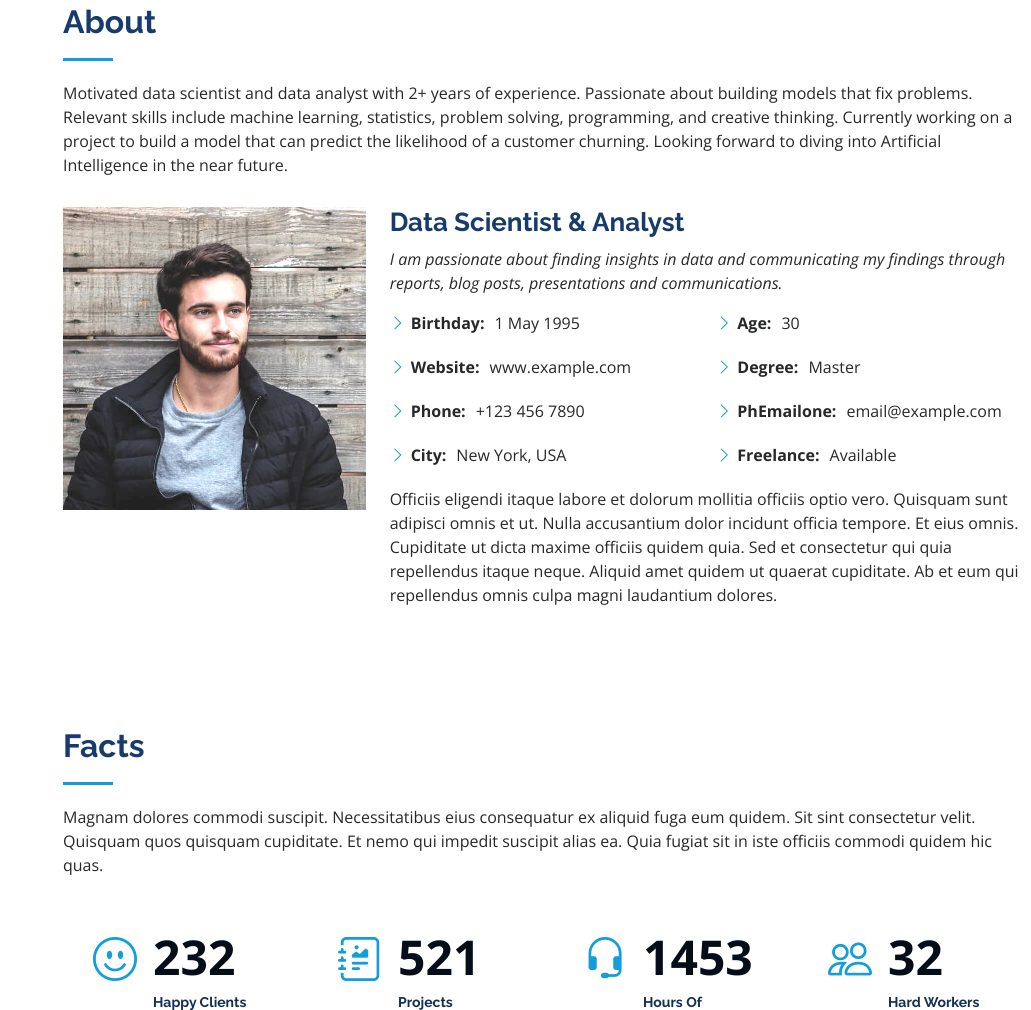
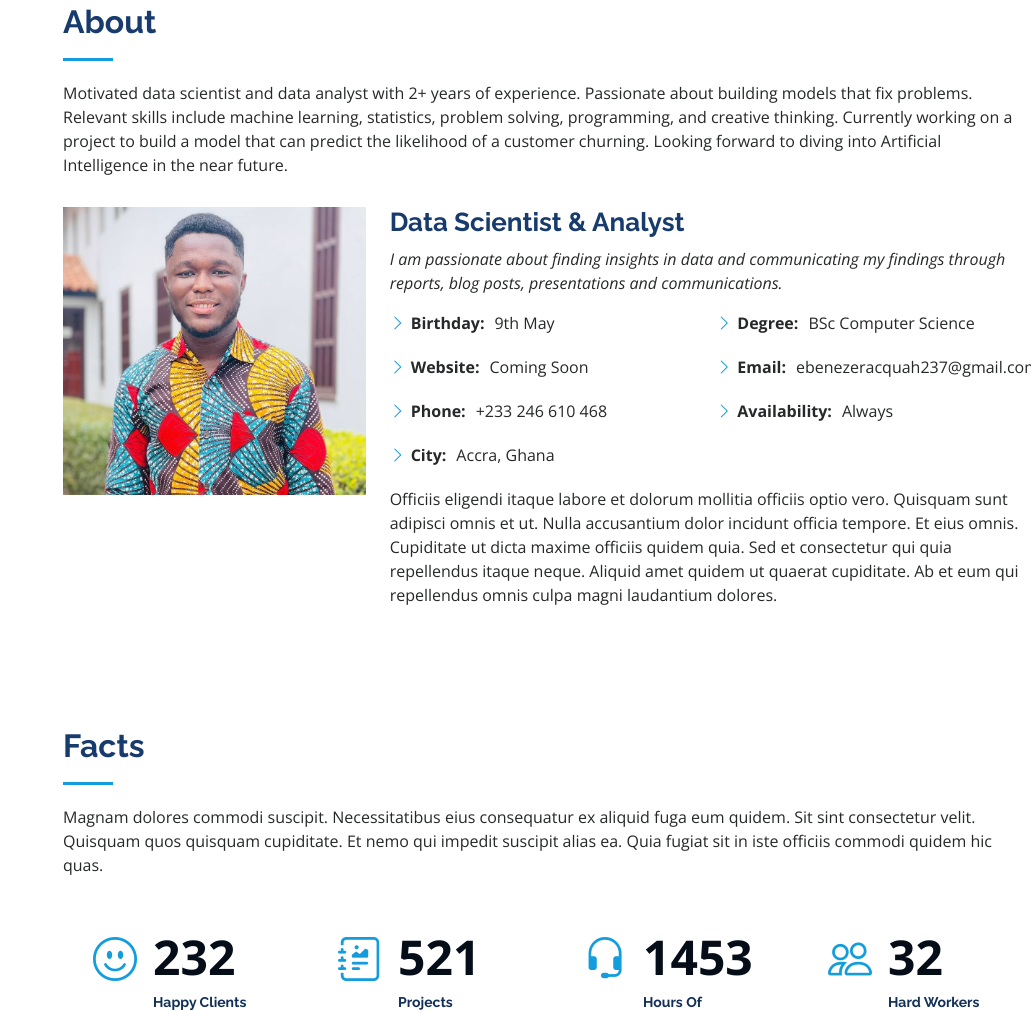
Before and after one commit to Eben-Success/iPortfolio, a plain HTML site: page index.html in a window 1280 px wide. Shown: the part 857-1867 px from the top of the page, without its empty margins (249-1280 px from the left). Drawn offline with nearby package versions, Linux system fonts and the light colour scheme.

Commit message:
update profile

```diff
--- a/assets/css/style.css
+++ b/assets/css/style.css
@@ -198,7 +198,7 @@ h1, h2, h3, h4, h5, h6 {
 #hero {
   width: 100%;
   height: 100vh;
-  background: url("../img/hero-bg.jpg") top center;
+  background: url("../img/data2.png") top center;
   background-size: cover;
 }
 #hero:before {
--- a/index.html
+++ b/index.html
@@ -90,7 +90,7 @@
 
         <div class="row">
           <div class="col-lg-4" data-aos="fade-right">
-            <img src="assets/img/profile-img.jpg" class="img-fluid" alt="">
+            <img src="assets/img/profile.jpg" class="img-fluid" alt="">
           </div>
           <div class="col-lg-8 pt-4 pt-lg-0 content" data-aos="fade-left">
             <h3>Data Scientist &amp; Analyst</h3>
@@ -100,18 +100,18 @@
             <div class="row">
               <div class="col-lg-6">
                 <ul>
-                  <li><i class="bi bi-chevron-right"></i> <strong>Birthday:</strong> <span>1 May 1995</span></li>
-                  <li><i class="bi bi-chevron-right"></i> <strong>Website:</strong> <span>www.example.com</span></li>
-                  <li><i class="bi bi-chevron-right"></i> <strong>Phone:</strong> <span>+123 456 7890</span></li>
-                  <li><i class="bi bi-chevron-right"></i> <strong>City:</strong> <span>New York, USA</span></li>
+                  <li><i class="bi bi-chevron-right"></i> <strong>Birthday:</strong> <span>9th May</span></li>
+                  <li><i class="bi bi-chevron-right"></i> <strong>Website:</strong> <span>Coming Soon</span></li>
+                  <li><i class="bi bi-chevron-right"></i> <strong>Phone:</strong> <span>+233 246 610 468</span></li>
+                  <li><i class="bi bi-chevron-right"></i> <strong>City:</strong> <span>Accra, Ghana</span></li>
                 </ul>
               </div>
               <div class="col-lg-6">
                 <ul>
-                  <li><i class="bi bi-chevron-right"></i> <strong>Age:</strong> <span>30</span></li>
-                  <li><i class="bi bi-chevron-right"></i> <strong>Degree:</strong> <span>Master</span></li>
-                  <li><i class="bi bi-chevron-right"></i> <strong>PhEmailone:</strong> <span>email@example.com</span></li>
-                  <li><i class="bi bi-chevron-right"></i> <strong>Freelance:</strong> <span>Available</span></li>
+                  <!-- <li><i class="bi bi-chevron-right"></i> <strong>Age:</strong> <span>30</span></li> -->
+                  <li><i class="bi bi-chevron-right"></i> <strong>Degree:</strong> <span>BSc Computer Science</span></li>
+                  <li><i class="bi bi-chevron-right"></i> <strong>Email:</strong> <span>ebenezeracquah237@gmail.com</span></li>
+                  <li><i class="bi bi-chevron-right"></i> <strong>Availability:</strong> <span>Always</span></li>
                 </ul>
               </div>
             </div>
```
Also changed, not shown: assets/img/data1.png (added), assets/img/data2.png (added), assets/img/profile.jpg (added).
